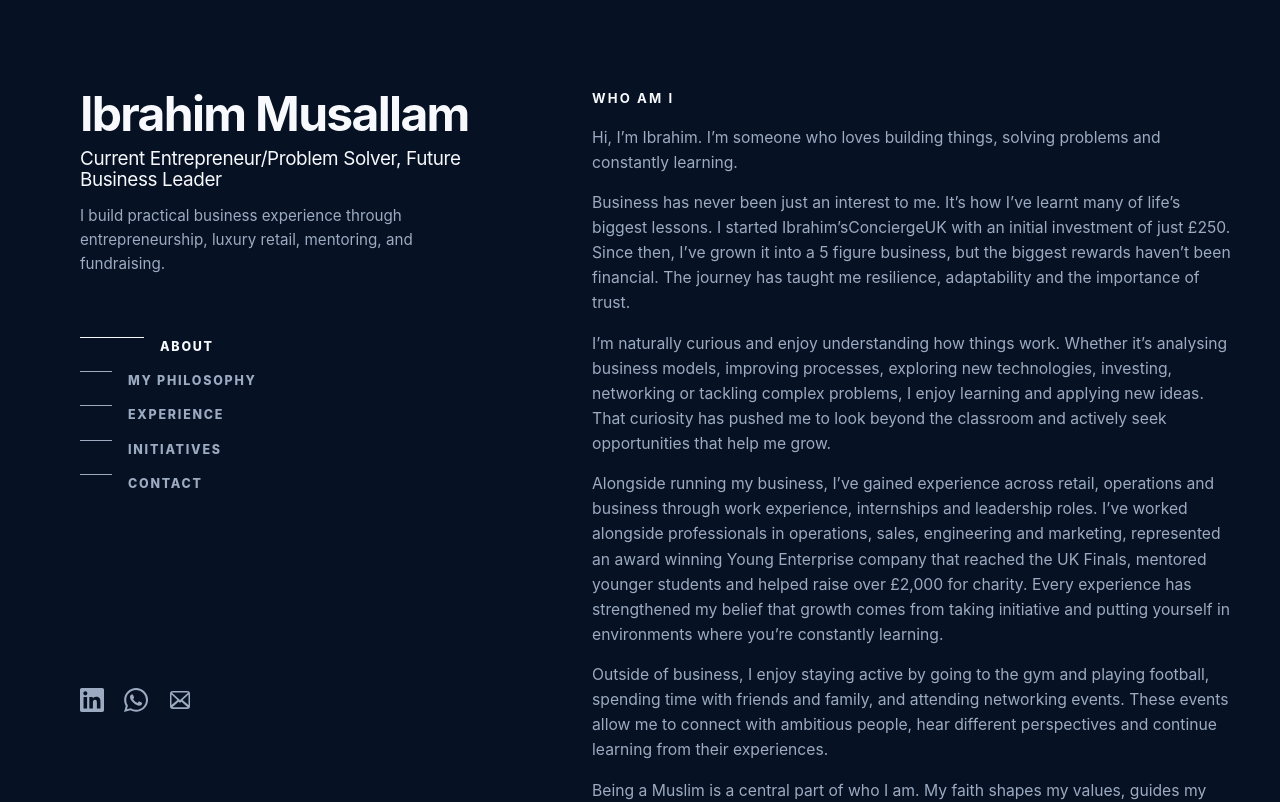
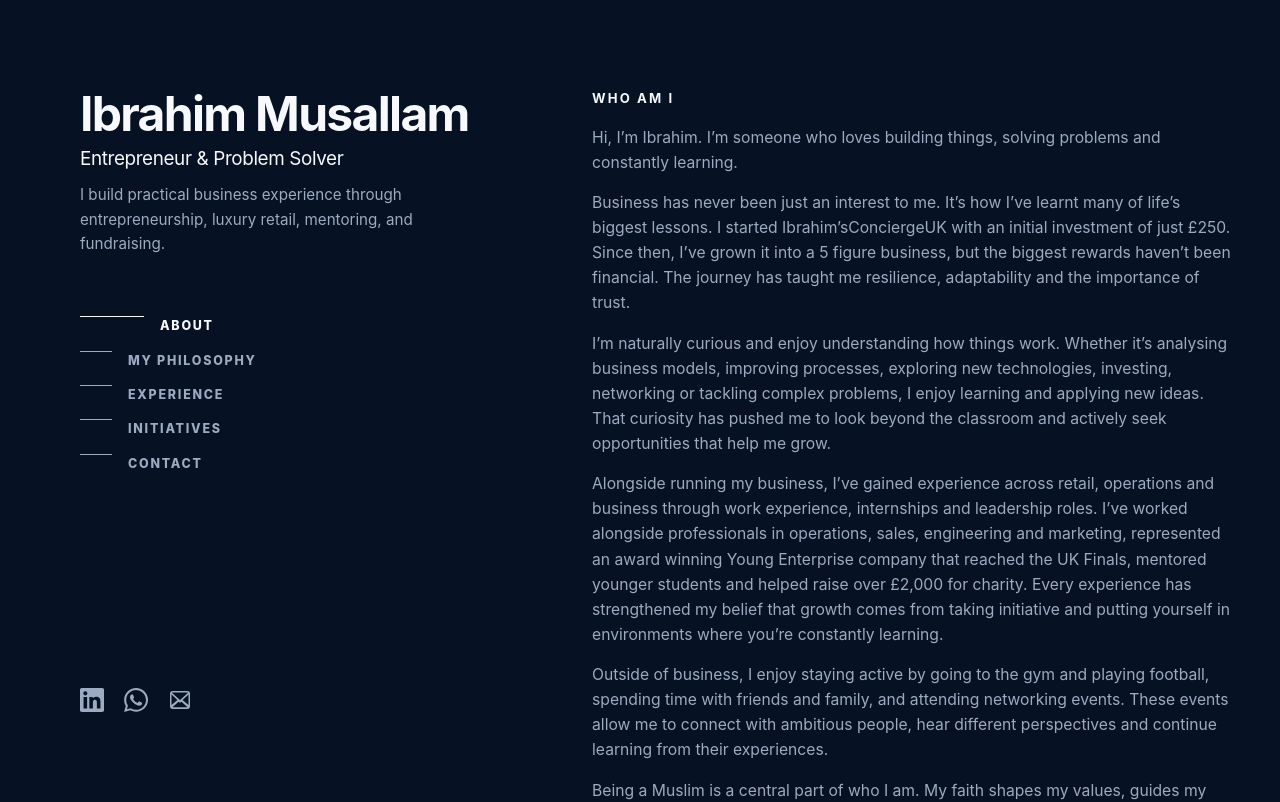
Before and after one commit to ibrahimmusallam10/Ibrahim-sConciergeUK, a React (Vite) app: page / in a window 1280 px wide. Shown: the top 802 px of the page. Built offline with nearby package versions, Linux system fonts and the light colour scheme.

Commit message:
Simplify profile title

```diff
--- a/src/App.tsx
+++ b/src/App.tsx
@@ -151,7 +151,7 @@ export default function App() {
       <aside className="intro" aria-label="Profile introduction">
         <div>
           <h1>Ibrahim Musallam</h1>
-          <h2 className="intro-title">Current Entrepreneur/Problem Solver, Future Business Leader</h2>
+          <h2 className="intro-title">Entrepreneur &amp; Problem Solver</h2>
           <p className="intro-role">
             I build practical business experience through entrepreneurship, luxury retail, mentoring, and fundraising.
           </p>
```
